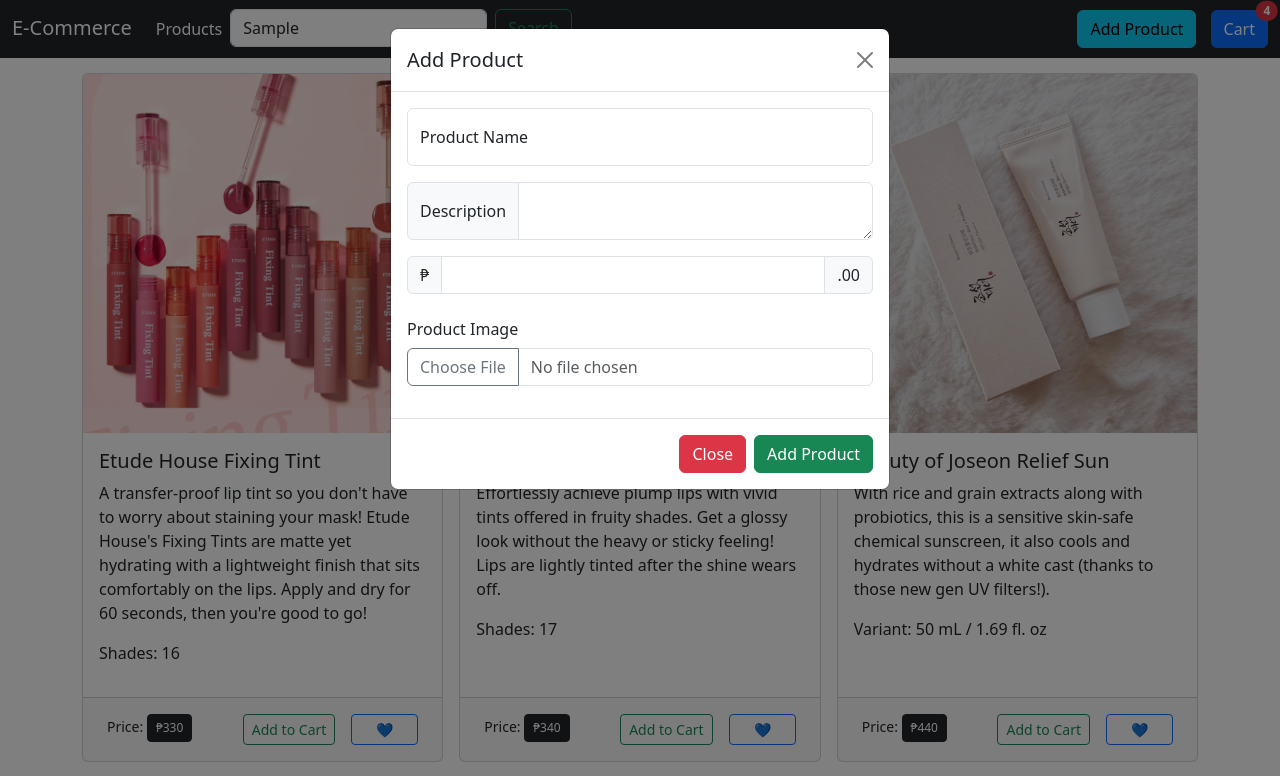
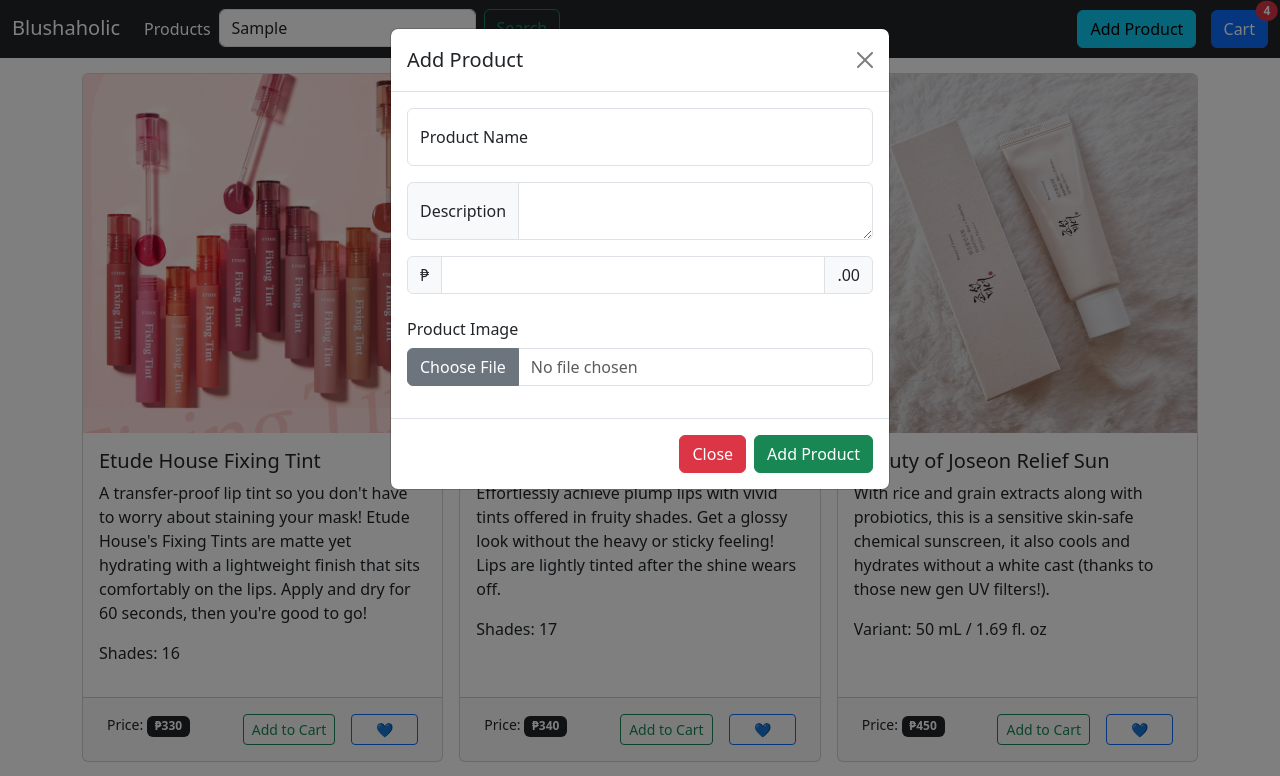
Before and after one commit to miaaajanelle/4_1_express_bootstrap, a website: page public/products.html in a window 1280 px wide. Both pictures are taken after typing "Sample" into the empty fields and a click on the button "Add Product". Shown: the top 776 px of the page. Drawn offline with nearby package versions, Linux system fonts and the light colour scheme; files whose address does not match are found by name.

Commit message:
Improved UI

```diff
--- a/public/products.html
+++ b/public/products.html
@@ -10,7 +10,7 @@
     <div>
         <nav class="navbar navbar-expand-lg navbar-dark bg-dark" >
         <div class="container-fluid" style="margin-bottom:-14px">
-          <a class="navbar-brand mb-3" href="index.html" >E-Commerce</a>
+          <a class="navbar-brand mb-3" href="index.html" >Blushaholic</a>
           <button class="navbar-toggler" type="button" data-bs-toggle="collapse" data-bs-target="#navbarNav" aria-controls="navbarNav" aria-expanded="false" aria-label="Toggle navigation">
             <span class="navbar-toggler-icon"></span>
           </button>
@@ -45,7 +45,7 @@
         <div class="row row-cols-1 row-cols-md-3 g-3 justify-content-center">
             <div class="col" style="max-width:400px;">
                 <div class="card h-100">
-                    <img src="C:\Users\User\Projects\4_1_express_bootstrap\public\assets\fixingtint.jpg" class="card-img-top" alt="...">
+                    <img src="assets\fixingtint.jpg" class="card-img-top" alt="...">
                     <div class="card-body">
                         <h5 class="card-title">Etude House Fixing Tint</h5>
                         <p class="card-text">A transfer-proof lip tint so you don't have to worry about staining your mask! Etude House's Fixing Tints
@@ -55,11 +55,11 @@
                     </div>
                     <div class="card-footer">
                         <div class="d-flex bd-highlight mb-0">
-
                             <div class="me-auto p-2 bd-highlight">
-                                <small><label for="product">Price:</label>
-                                <button type="button" class="btn btn-dark btn-sm" id="product" style="--bs-btn-padding-y: .25rem; --bs-btn-padding-x: .5rem; --bs-btn-font-size: .75rem;">₱330</button>
-                                </small>
+                                <small><label for="product">Price:</label> </small>
+                                <div class="badge bg-dark text-wrap">
+                                    ₱330
+                                </div>
                             </div>
                             <div class="p-2 bd-highlight"><button type="button" class="btn btn-outline-success btn-sm">Add to Cart</button></div>
                             <div class="p-2 bd-highlight"><button type="button" class="btn btn-outline-primary btn-sm position-relative" style="--bs-btn-padding-x: 1.5rem;">💙</button></div>
@@ -69,7 +69,7 @@
             </div>
             <div class="col" style="max-width:400px">
                 <div class="card h-100">
-                    <img src="C:\Users\User\Projects\4_1_express_bootstrap\public\assets\juicytint.png" class="card-img-top" alt="...">
+                    <img src="assets\juicytint.png" class="card-img-top" alt="...">
                     <div class="card-body">
                         <h5 class="card-title">Romand Juicy Lasting Tint</h5>
                         <p class="card-text">Effortlessly achieve plump lips with vivid tints offered in fruity shades. Get a glossy look without
@@ -78,11 +78,11 @@
                     </div>
                     <div class="card-footer">
                         <div class="d-flex bd-highlight mb-0">
-
                             <div class="me-auto p-2 bd-highlight">
-                                <small><label for="product">Price:</label>
-                                <button type="button" class="btn btn-dark btn-sm" id="product" style="--bs-btn-padding-y: .25rem; --bs-btn-padding-x: .5rem; --bs-btn-font-size: .75rem;">₱340</button>
-                                </small>
+                                <small><label for="product">Price:</label> </small>
+                                <div class="badge bg-dark text-wrap">
+                                    ₱340
+                                </div>
                             </div>
                             <div class="p-2 bd-highlight"><button type="button" class="btn btn-outline-success btn-sm">Add to Cart</button></div>
                             <div class="p-2 bd-highlight"><button type="button" class="btn btn-outline-primary btn-sm position-relative" style="--bs-btn-padding-x: 1.5rem;">💙</button></div>
@@ -92,7 +92,7 @@
             </div>
             <div class="col" style="max-width:400px">
                 <div class="card h-100">
-                    <img src="C:\Users\User\Projects\4_1_express_bootstrap\public\assets\boj.png" class="card-img-top" alt="...">
+                    <img src="assets\boj.png" class="card-img-top" alt="...">
                     <div class="card-body" >
                         <h5 class="card-title">Beauty of Joseon Relief Sun</h5>
                         <p class="card-text">With rice and grain extracts along with probiotics, this is a sensitive skin-safe chemical sunscreen,
@@ -103,9 +103,10 @@
                         <div class="d-flex bd-highlight mb-0">
 
                             <div class="me-auto p-2 bd-highlight">
-                                <small><label for="product">Price:</label>
-                                <button type="button" class="btn btn-dark btn-sm" id="product" style="--bs-btn-padding-y: .25rem; --bs-btn-padding-x: .5rem; --bs-btn-font-size: .75rem;">₱440</button>
-                                </small>
+                                <small><label for="product">Price:</label> </small>
+                                <div class="badge bg-dark text-wrap">
+                                    ₱450
+                                </div>
                             </div>
                             <div class="p-2 bd-highlight"><button type="button" class="btn btn-outline-success btn-sm">Add to Cart</button></div>
                             <div class="p-2 bd-highlight"><button type="button" class="btn btn-outline-primary btn-sm position-relative" style="--bs-btn-padding-x: 1.5rem;">💙</button></div>
@@ -115,18 +116,18 @@
             </div>
             <div class="col" style="max-width:400px">
                 <div class="card h-100">
-                    <img src="C:\Users\User\Projects\4_1_express_bootstrap\public\assets\mineralpow.jpg" class="card-img-top" alt="...">
+                    <img src="assets\mineralpow.jpg" class="card-img-top" alt="...">
                     <div class="card-body">
                         <h5 class="card-title">Innisfree No-sebum Mineral Powder</h5>
                         <p class="card-text">A setting powder in three colours to address different complexion needs</p>
                     </div>
                     <div class="card-footer">
                         <div class="d-flex bd-highlight mb-0">
-
                             <div class="me-auto p-2 bd-highlight">
-                                <small><label for="product">Price:</label>
-                                <button type="button" class="btn btn-dark btn-sm" id="product" style="--bs-btn-padding-y: .25rem; --bs-btn-padding-x: .5rem; --bs-btn-font-size: .75rem;">₱295</button>
-                                </small>
+                                <small><label for="product">Price:</label> </small>
+                                <div class="badge bg-dark text-wrap">
+                                    ₱295
+                                </div>
                             </div>
                             <div class="p-2 bd-highlight"><button type="button" class="btn btn-outline-success btn-sm">Add to Cart</button></div>
                             <div class="p-2 bd-highlight"><button type="button" class="btn btn-outline-primary position-relative btn-sm" style="--bs-btn-padding-x: 1.5rem;">💙</button></div>
@@ -163,7 +164,7 @@
                 <div class="mb-3">
                     <label for="recipient-name" class="col-form-label">Product Image</label>
                     <div class="input-group mb-3">
-                        <button class="btn btn-outline-secondary" type="button" id="button-addon1">Choose File</button>
+                        <button class="btn btn-secondary" type="button" id="button-addon1">Choose File</button>
                         <input type="text" class="form-control" placeholder="No file chosen" aria-label="Example text with button addon" aria-describedby="button-addon1">
                     </div>
                 </div>
```
Also changed, not shown: public/index.html (+1 -1 lines).
